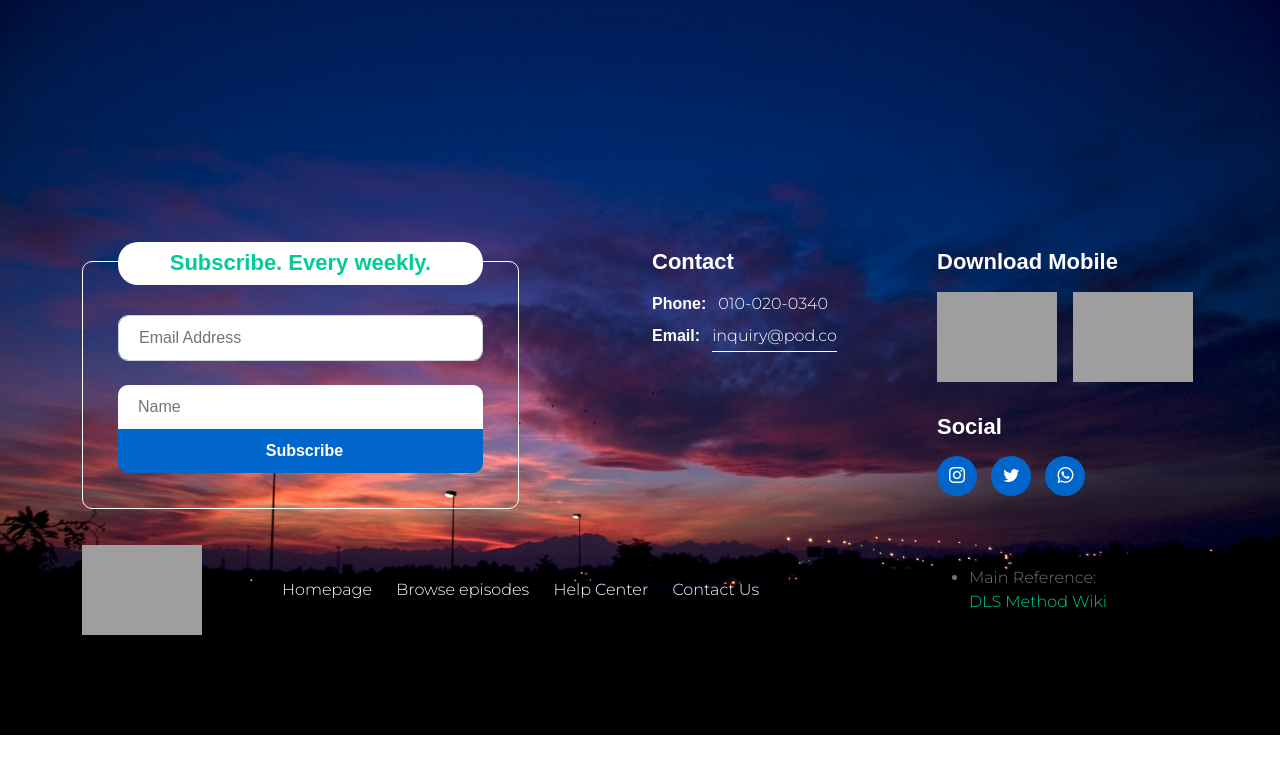
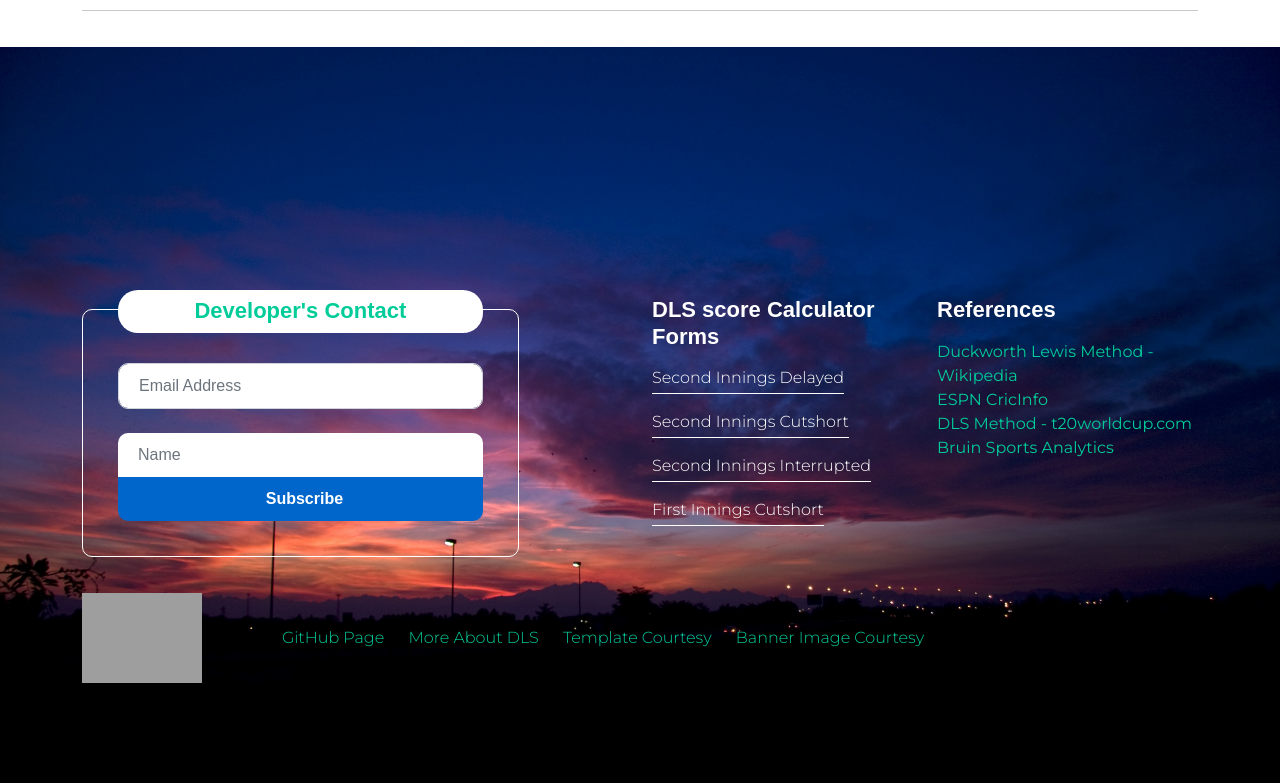
Before and after one commit to NishanthMuruganantham/duckworth-lewis-score-calculator, a Django app: page / in a window 1280 px wide. Shown: the part 4515-5298 px from the top of the page. Before the commit the page ends 5250 px from the top, so only its background shows below. Run offline with Django 4.2, Linux system fonts and the light colour scheme; some libraries are stand-ins or nearby versions; some web fonts are replaced; grey boxes are pictures that could not be loaded.

Commit message:
Footer notes have been added (#61)

```diff
--- a/templates/index.html
+++ b/templates/index.html
@@ -71,7 +71,7 @@
             </div>
         </header>
 
-        <section class="contact-section section-padding pt-0">
+        <section class="contact-section section-padding pt-5">
             <div class="container">
                 <div class="jumbotron">
                     <div class="col-lg-8 col-12 mx-auto">
@@ -306,8 +306,7 @@
 
                 <div class="col-lg-6 col-12 mb-5 mb-lg-0">
                     <div class="subscribe-form-wrap">
-                        <h6>Subscribe. Every weekly.</h6>
-
+                        <h6>Developer's Contact</h6>
                         <form class="custom-form subscribe-form" action="#" method="get" role="form">
 
                             <input type="email" name="subscribe-email" id="email" pattern="[^ @]*@[^ @]*"
@@ -321,46 +320,54 @@
                 </div>
 
                 <div class="col-lg-3 col-md-6 col-12 mb-4 mb-md-0 mb-lg-0">
-                    <h6 class="site-footer-title mb-3">Contact</h6>
-
-                    <p class="mb-2"><strong class="d-inline me-2">Phone:</strong> 010-020-0340</p>
-
+                    <h6 class="site-footer-title mb-3">DLS score Calculator Forms</h6>
                     <p>
-                        <strong class="d-inline me-2">Email:</strong>
-                        <a href="#">inquiry@pod.co</a>
+                        <a href="#second_innings_delayed">Second Innings Delayed</a>
+                    </p>
+                    <p class="site-footer-link">
+                        <a href="#second_innings_curtailed">Second Innings Cutshort</a>
+                    </p>
+                    <p>
+                        <a href="#second_innings_interrupted">Second Innings Interrupted</a>
+                    </p>
+                    <p>
+                        <a href="#first_innings_curtailed">First Innings Cutshort</a>
                     </p>
                 </div>
 
                 <div class="col-lg-3 col-md-6 col-12">
-                    <h6 class="site-footer-title mb-3">Download Mobile</h6>
-
+                    <h6 class="site-footer-title mb-3">References</h6>
                     <div class="site-footer-thumb mb-4 pb-2">
                         <div class="d-flex flex-wrap">
-                            <a href="#">
-                                <img src="images/app-store.png" class="me-3 mb-2 mb-lg-0 img-fluid" alt="">
+                            <a href="https://en.wikipedia.org/wiki/Duckworth%E2%80%93Lewis%E2%80%93Stern_method" target="_blank">
+                                Duckworth Lewis Method - Wikipedia
                             </a>
-
-                            <a href="#">
-                                <img src="images/play-store.png" class="img-fluid" alt="">
+                            <a href="https://www.espncricinfo.com/ci/content/page/409991.html" target="_blank">
+                                ESPN CricInfo
+                            </a>
+                            <a href="https://www.t20worldcup.com/news/287938#:~:text=The%20ICC%20formally%20adopted%20the,is%20lost%20in%20the%20match" target="_blank">
+                                DLS Method - t20worldcup.com
+                            </a>
+                            <a href="https://www.bruinsportsanalytics.com/post/duckworthlewissternmethod" target="_blank">
+                                Bruin Sports Analytics
                             </a>
                         </div>
                     </div>
+                    <!-- <h6 class="site-footer-title mb-3">Social</h6>
+                        <a href="">
 
-                    <h6 class="site-footer-title mb-3">Social</h6>
-
+                            </a>
                     <ul class="social-icon">
                         <li class="social-icon-item">
                             <a href="#" class="social-icon-link bi-instagram"></a>
                         </li>
-
                         <li class="social-icon-item">
                             <a href="#" class="social-icon-link bi-twitter"></a>
                         </li>
-
                         <li class="social-icon-item">
                             <a href="#" class="social-icon-link bi-whatsapp"></a>
                         </li>
-                    </ul>
+                    </ul> -->
                 </div>
 
             </div>
@@ -370,38 +377,35 @@
             <div class="row align-items-center">
 
                 <div class="col-lg-2 col-md-3 col-12">
-                    <a class="navbar-brand" href="index.html">
+                    <a class="navbar-brand" href="{% url 'calculator:home' %}">
                         <img src="{% static 'bootstrap/images/calculator.png' %}" class="logo-image img-fluid" alt="templatemo pod talk">
                     </a>
                 </div>
 
-                <div class="col-lg-7 col-md-9 col-12">
+                <div class="col-lg-10 col-md-9 col-12">
                     <ul class="site-footer-links">
                         <li class="site-footer-link-item">
-                            <a href="#" class="site-footer-link">Homepage</a>
+                            <a href="https://github.com/NishanthMuruganantham/duckworth-lewis-score-calculator" target="_blank">GitHub Page</a>
                         </li>
-
                         <li class="site-footer-link-item">
-                            <a href="#" class="site-footer-link">Browse episodes</a>
+                            <a href="https://en.wikipedia.org/wiki/Duckworth%E2%80%93Lewis%E2%80%93Stern_method" target="_blank">More About DLS</a>
                         </li>
-
                         <li class="site-footer-link-item">
-                            <a href="#" class="site-footer-link">Help Center</a>
+                            <a href="https://themewagon.com/themes/podtalk-free-bootstrap-5-html5-website-template/" target="_blank">Template Courtesy</a>
                         </li>
-
                         <li class="site-footer-link-item">
-                            <a href="#" class="site-footer-link">Contact Us</a>
+                            <a href="https://thesportsrush.com/cricket-news-weather-in-southampton-today-will-any-play-happen-on-day-3-of-eng-vs-pak-ageas-bowl-test/" target="_blank">Banner Image Courtesy</a>
                         </li>
                     </ul>
                 </div>
 
-                <div class="col-lg-3 col-12">
+                <!-- <div class="col-lg-3 col-12">
                     <ul class="copyright-text mb-0">
                         <li>
                             Main Reference: <a href="https://en.wikipedia.org/wiki/Duckworth%E2%80%93Lewis%E2%80%93Stern_method">DLS Method Wiki</a>
                         </li>
                     </ul>
-                </div>
+                </div> -->
             </div>
         </div>
     </footer>
```
